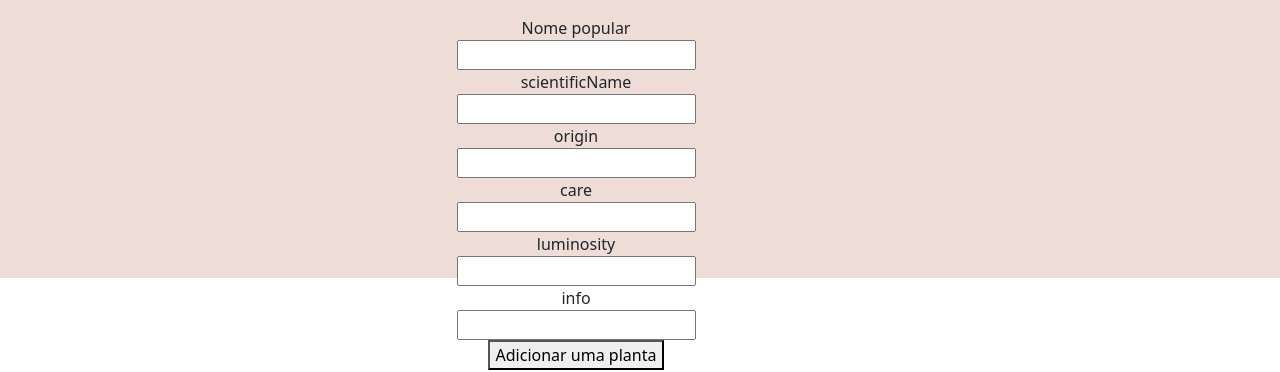
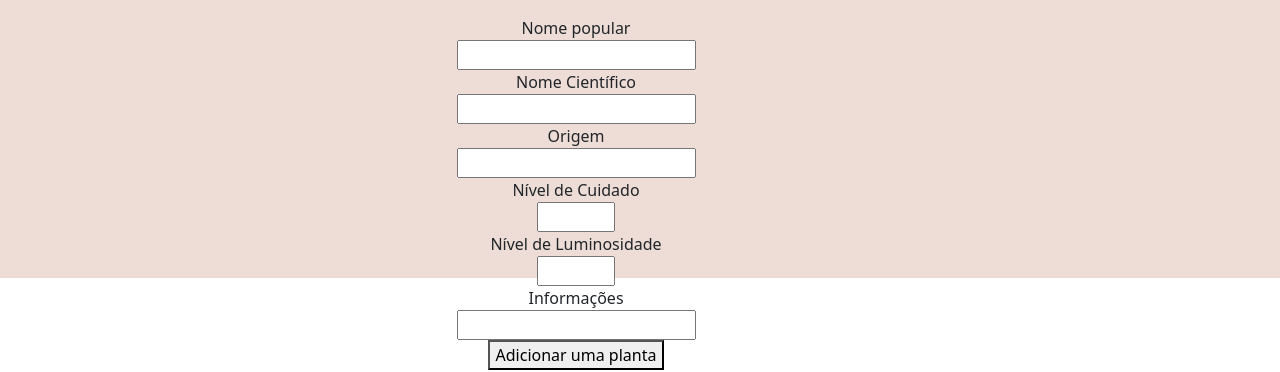
Before and after one commit to PHMS13/project-3-front, a React (Create React App) app: page /mygarden/1 in a window 1280 px wide. Shown: the part 522-894 px from the top of the page. Built offline with nearby package versions, Linux system fonts and the light colour scheme; no server answers.

Commit message:
funcionalidade apagar planta

```diff
--- a/src/pages/MyGarden/index.js
+++ b/src/pages/MyGarden/index.js
@@ -70,24 +70,32 @@ function MyGarden() {
     }
   }
 
+  async function handleDeletePlant(idPlant) {
+    await api.delete(`/plant/delete/${idPlant}`);
+    setReload(!reload);
+  }
+
   console.log(oneGarden);
   console.log(form);
   return (
     <div>
       <h1>Local: {oneGarden.local} </h1>
       <h2>nome do jardim: {oneGarden.name}</h2>
-
       <div>
         {!isLoading &&
           oneGarden.plants.map((plant) => {
             return (
-              <div> CARDS DAS PLANTAS
+              <div>
+                {" "}
+                CARDS DAS PLANTAS
                 <h1>{plant.popularName}</h1>
+                <p>{plant.scientificName}</p>
+                <p>{plant.origin}</p>
+                <button onClick={() => handleDeletePlant(plant._id)}>Deletar Planta</button>
               </div>
             );
           })}
       </div>
-
       <div>
         <h1>adicione uma planta</h1>
         <p>pra qual rota: /plant/create</p>
@@ -100,34 +108,33 @@ function MyGarden() {
             onChange={handleChange}
           />
 
-          <label>scientificName</label>
+          <label>Nome Científico</label>
           <input
             name="scientificName"
             value={form.scientificName}
             onChange={handleChange}
           />
 
-          <label>origin</label>
+          <label>Origem</label>
           <input name="origin" value={form.origin} onChange={handleChange} />
 
-          <label>care</label>
-          <input name="care" value={form.care} onChange={handleChange} />
+          <label>Nível de Cuidado</label>
+          <input  type="number" min={1} max={5} name="care" value={form.care} onChange={handleChange} />
 
-          <label>luminosity</label>
+          <label>Nível de Luminosidade</label>
           <input
+            type="number" min={1} max={5}
             name="luminosity"
             value={form.luminosity}
             onChange={handleChange}
           />
 
-          <label>info</label>
+          <label>Informações</label>
           <input name="info" value={form.info} onChange={handleChange} />
           <button type="submit">Adicionar uma planta</button>
         </form>
       </div>
-
-        --! essa parte ainda falta
-
+      --! essa parte ainda falta
       <button>Editar Jardim</button>
       <p>form de edicao de jardim</p>
       <p>pra qual rota: /garden/edit/idGarden</p>
```
